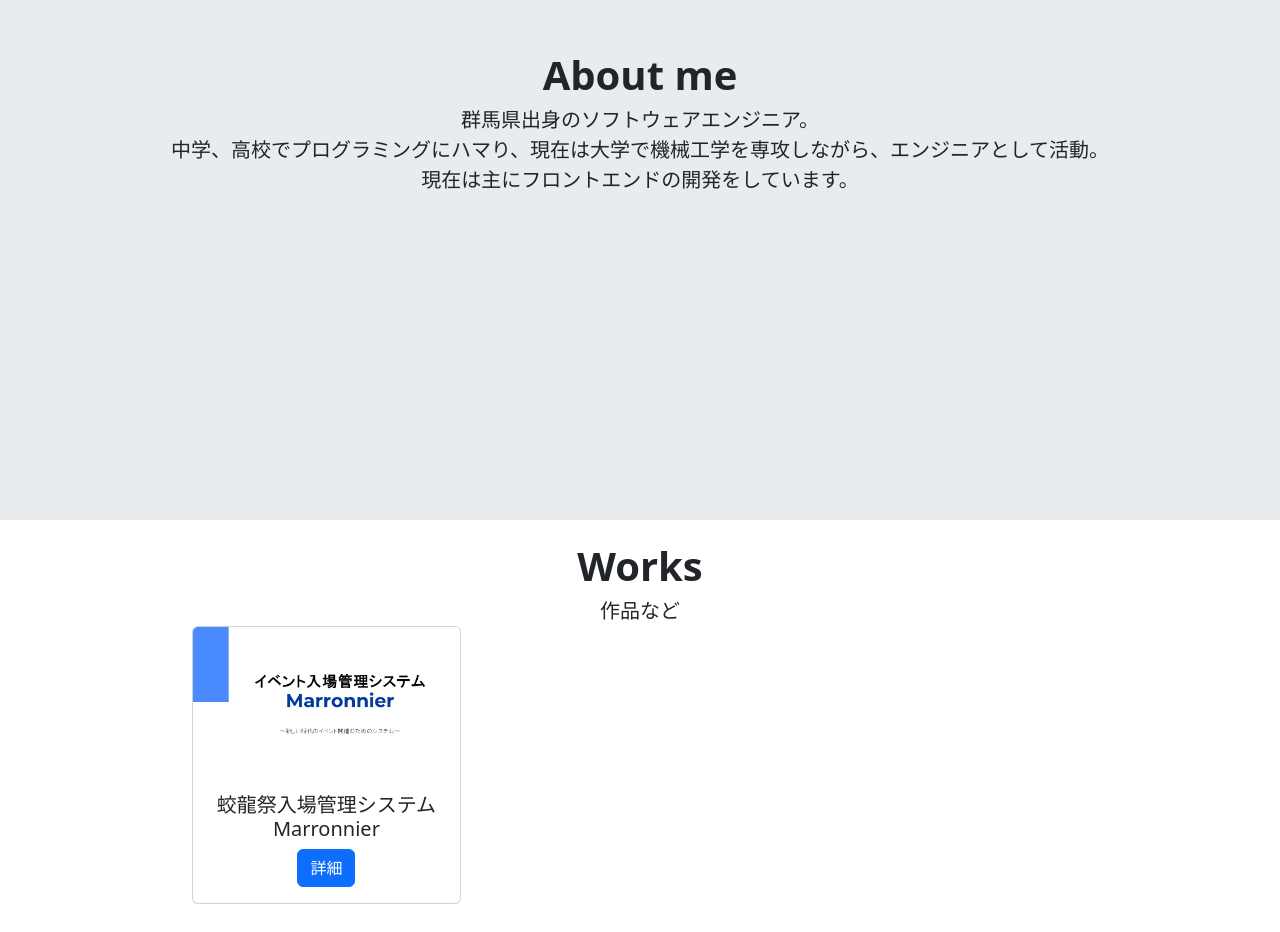
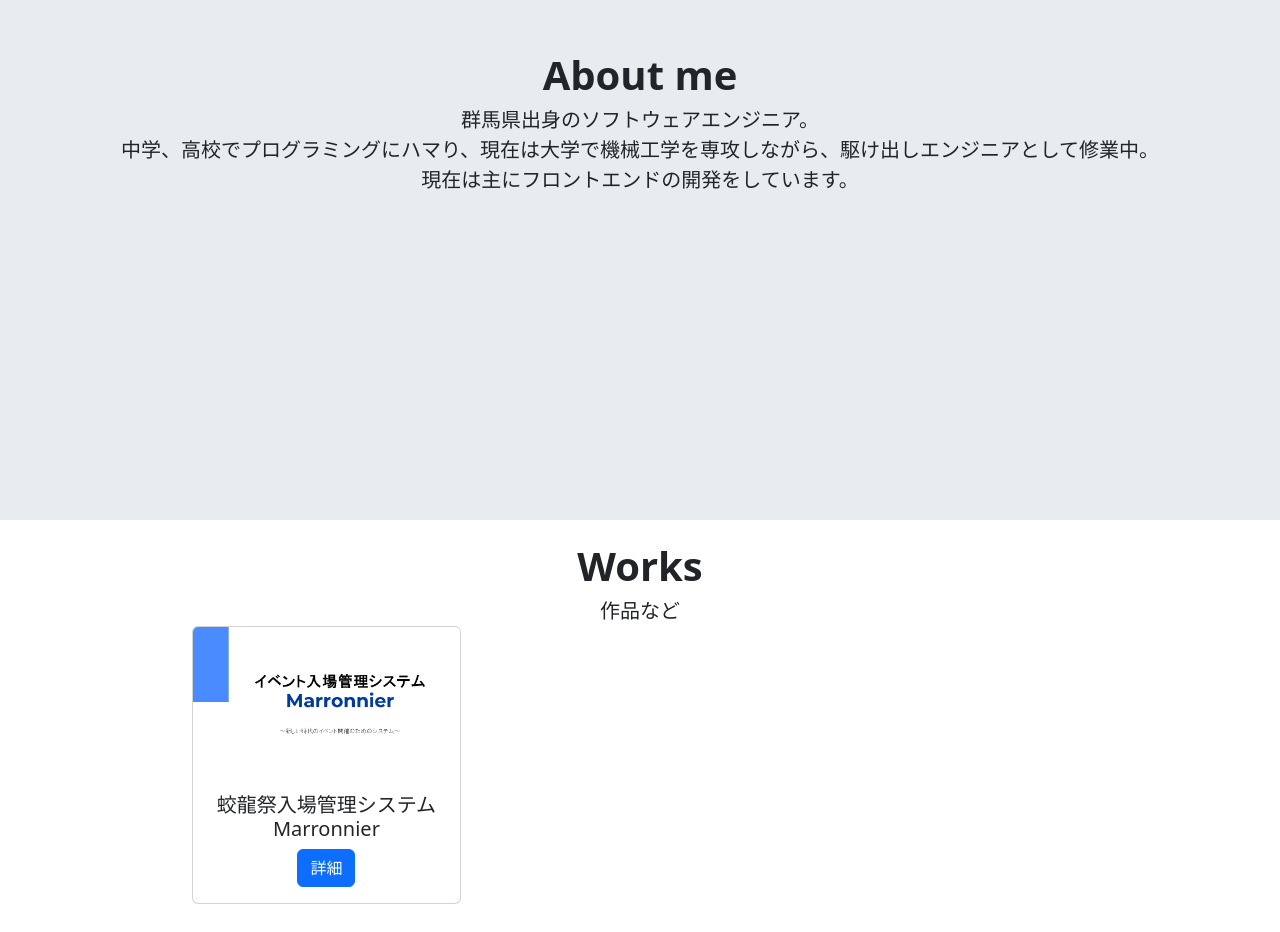
Before and after one commit to WNomunomu/wnomunomu.github.io, a Next.js app: page / in a window 1280 px wide. Shown: the part 1880-2812 px from the top of the page. Built offline with nearby package versions, Linux system fonts and the light colour scheme.

Commit message:
fix about me

```diff
--- a/src/components/page/Index/AboutMe.tsx
+++ b/src/components/page/Index/AboutMe.tsx
@@ -9,7 +9,7 @@ export const AboutMe = () => {
         <div className="fs-1 fw-bold">About me</div>
         <div className="fs-5">
           <div>群馬県出身のソフトウェアエンジニア。</div>
-          <div>中学、高校でプログラミングにハマり、現在は大学で機械工学を専攻しながら、エンジニアとして活動。</div>
+          <div>中学、高校でプログラミングにハマり、現在は大学で機械工学を専攻しながら、駆け出しエンジニアとして修業中。</div>
           <div>現在は主にフロントエンドの開発をしています。</div>
         </div>
         <div>
```
